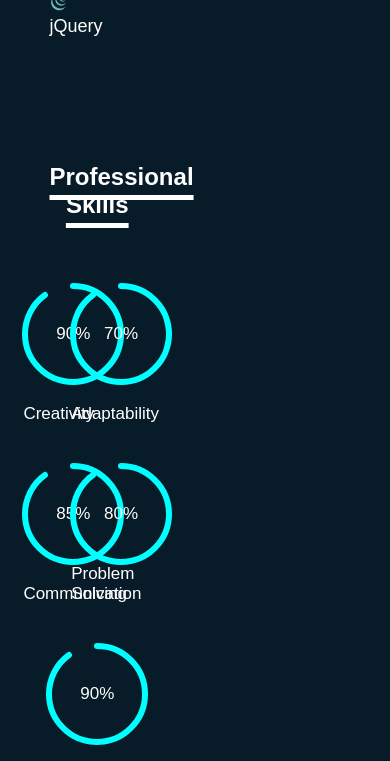
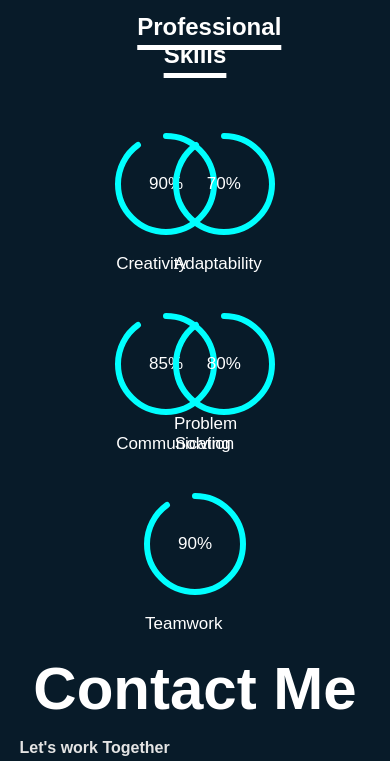
Before and after one commit to Deekshapoojary/portfolio-website-, a plain HTML site: page index.html in a window 390 px wide. Shown: the part 2305-3066 px from the top of the page. Drawn offline with nearby package versions, Linux system fonts and the light colour scheme.

Commit message:
Update style.css

```diff
--- a/style.css
+++ b/style.css
@@ -184,10 +184,20 @@ body {
     float: none; /* Remove floating for responsiveness */
 }
 
-/* Adjust padding for circles inside container1 */
-.container1 circle {
-    padding: 50px; /* Add padding to each circle */
-}
+/* For desktop screens */
+.container1 {
+    max-width: 800px;
+    margin: 0 auto;
+  }
+
+  /* For mobile screens */
+  @media only screen and (max-width: 768px) {
+    .container1 {
+      max-width: 90%; /* Adjust width for smaller screens */
+      padding: 0 20px; /* Adjust padding for smaller screens */
+    }
+  }
+
 
 /* Heading1 styles */
 .heading1 {
```
